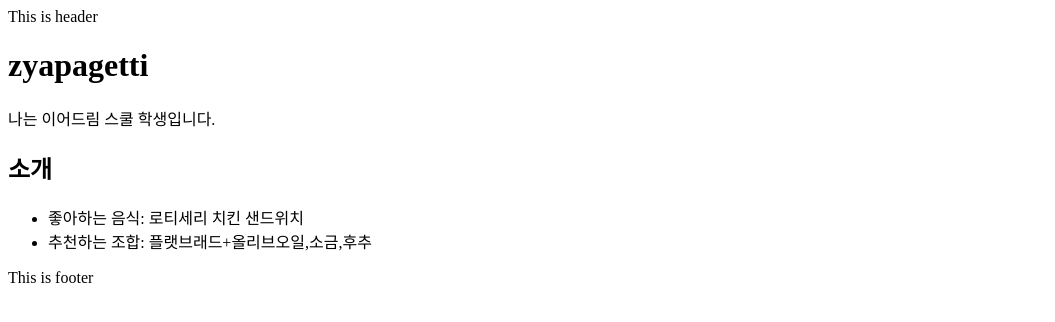
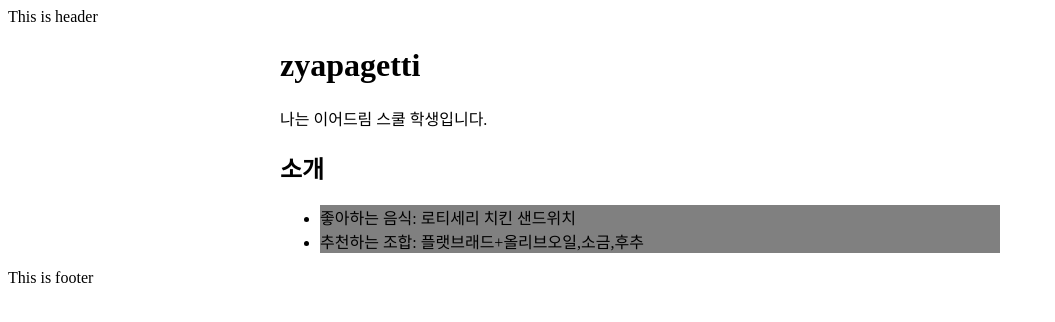
Before and after one commit to Zyapagetti/zyapagetti.github.io, a plain HTML site: page index.html in a window 1280 px wide. Shown: the whole page, without its empty margins (0-1055 px from the left). Drawn offline with Linux system fonts and the light colour scheme.

Commit message:
fix: Correction Type from index.html

```diff
--- a/index.html
+++ b/index.html
@@ -5,7 +5,7 @@
         <meta charset="utf-8">
         <title>My first Page</title>
         <meta name="viewport" content="width=device-width, initial-scal=1.0">
-        <link res="stylesheet" type="text/css" href="./style.css">
+        <link rel="stylesheet" type="text/css" href="./styles.css">
     </head>
     <body>
         <header>This is header</header>
```
